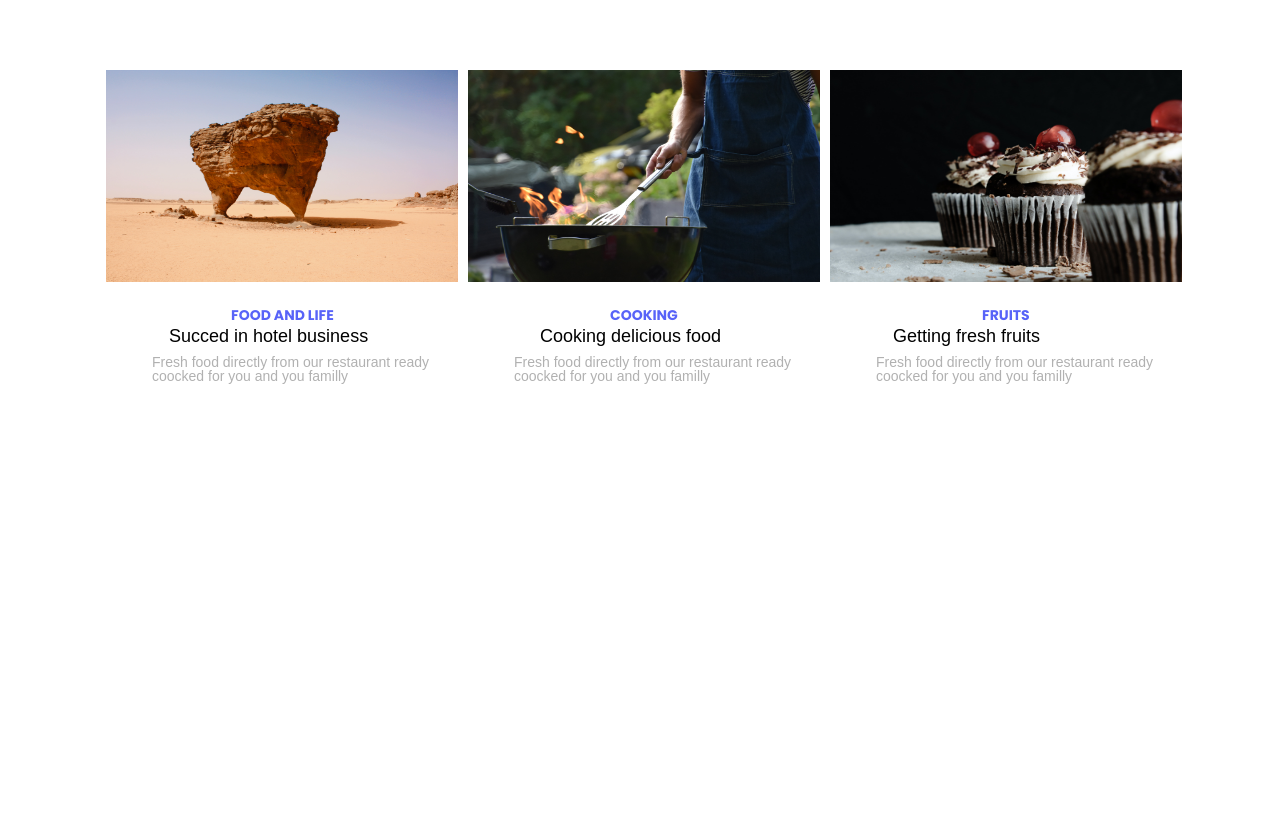
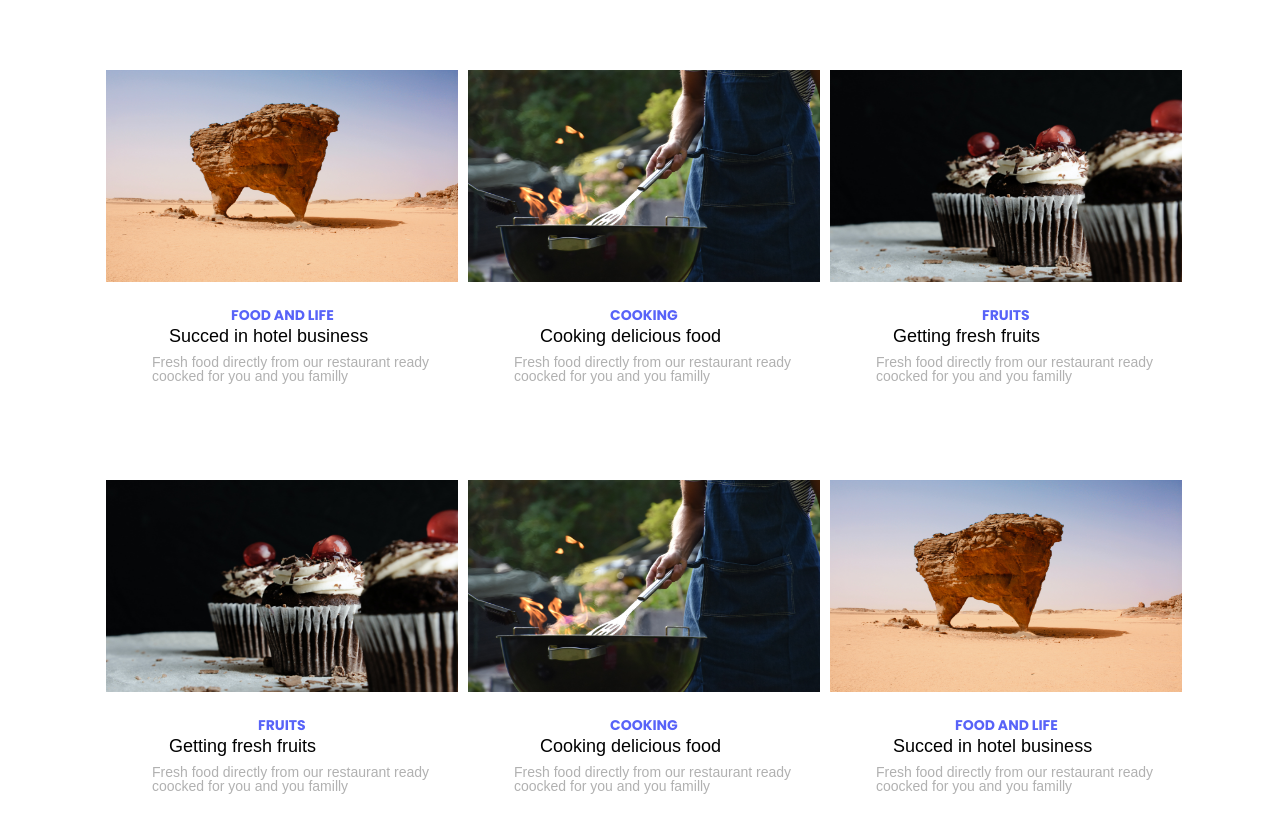
Before and after one commit to AniMerabishvili/Unilabi-lesson-5, a plain HTML site: page index.html in a window 1280 px wide. Shown: the part 158-990 px from the top of the page. Before the commit the page ends 800 px from the top, so only its background shows below. Drawn offline with Linux system fonts and the light colour scheme.

Commit message:
add section2

```diff
--- a/css/style.css
+++ b/css/style.css
@@ -65,3 +65,6 @@
 .text4 {
 	padding-left: 142px;
 }
+.div1 {
+	margin-bottom: 50px;
+}
--- a/index.html
+++ b/index.html
@@ -34,6 +34,26 @@
 					<p class="paragraph"> Fresh food directly from our restaurant ready coocked for you and you familly </p>
 				</div>
 			</div>
+			<div class="f-left div1">
+				<div class="div f-left">
+					<img src="img/pic3.jpg" alt="Food and life" class="pic1">
+					<h3 class="title1 text"> Fruits </h3>
+					<h3 class="title2 text1"> Getting fresh fruits </h3>
+					<p class="paragraph"> Fresh food directly from our restaurant ready coocked for you and you familly </p>
+				</div>
+				<div class="div f-left">
+					<img src="img/pic2.jpg" alt="Food and life" class="pic1">
+					<h3 class="title1 text4"> cooking </h3>
+					<h3 class="title2 text3"> Cooking delicious food </h3>
+					<p class="paragraph"> Fresh food directly from our restaurant ready coocked for you and you familly </p>
+				</div>
+				<div class="div f-left">
+					<img src="img/pic1.jpg" alt="Food and life" class="pic1">
+					<h3 class="title1"> Food and life </h3>
+					<h3 class="title2"> Succed in hotel business </h3>
+					<p class="paragraph"> Fresh food directly from our restaurant ready coocked for you and you familly </p>
+				</div>
+			</div>
 		</div>
 	</section>
 </body>
```
